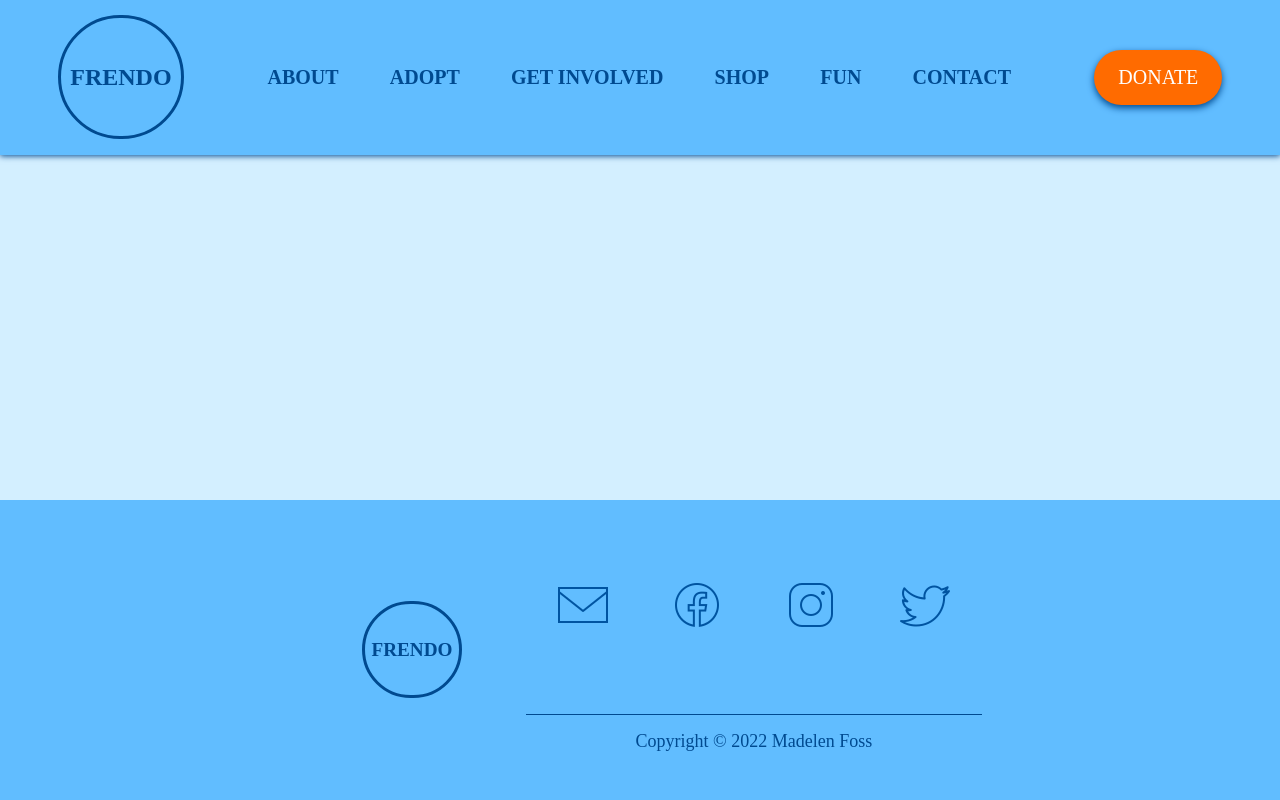
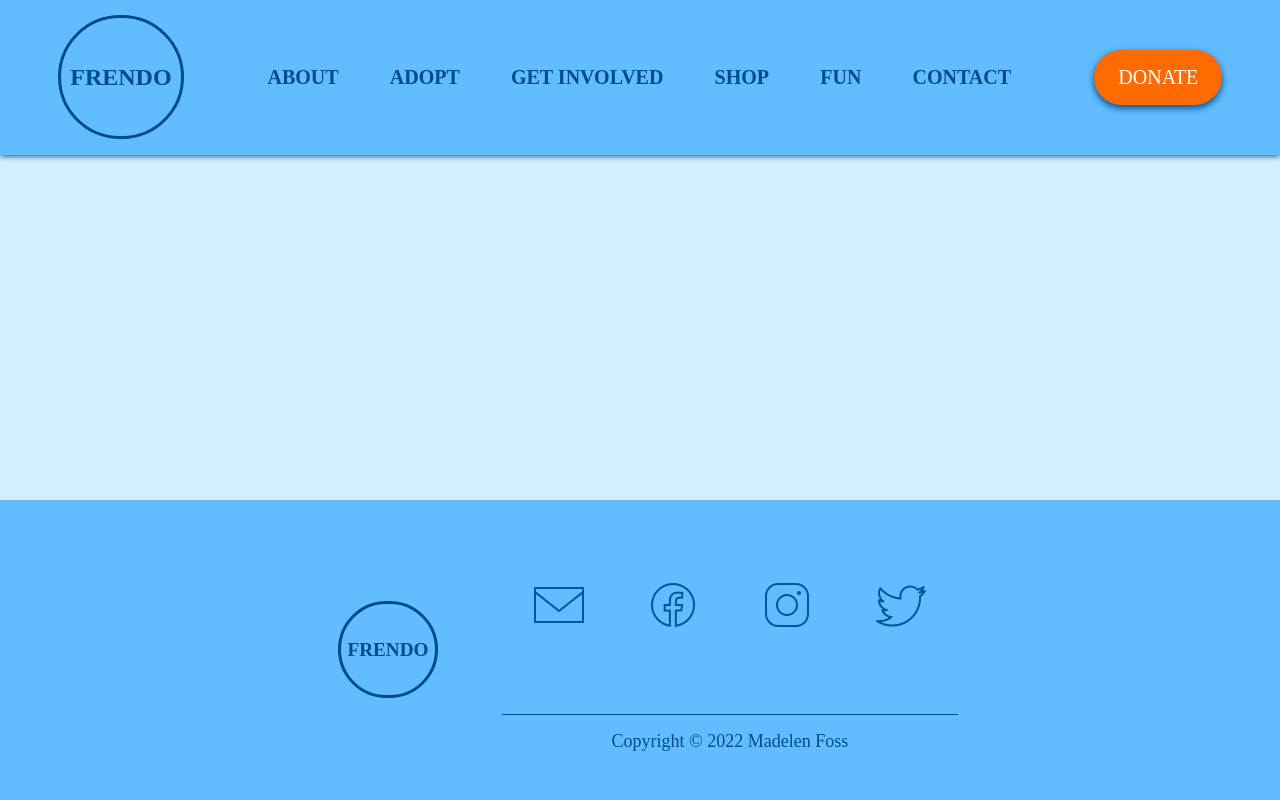
Before and after one commit to madelenfoss/frendo-pet-adoption, a plain HTML site: page index.html in a window 1280 px wide. Drawn offline with Linux system fonts and the light colour scheme.

Commit message:
Adjusted footer logo margin

```diff
--- a/_app/css/modules/footer.css
+++ b/_app/css/modules/footer.css
@@ -9,7 +9,7 @@
 }
 
 .footer__logo {
-	margin: 4rem;
+	margin: 4rem 4rem 4rem 1rem;
 	cursor: pointer;
 }
 
```
